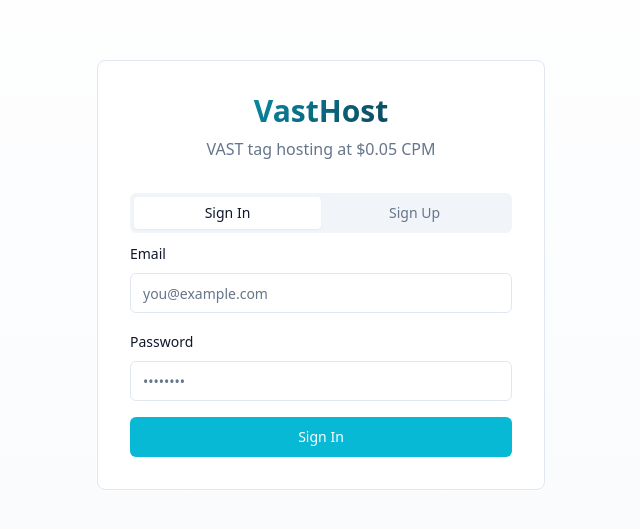
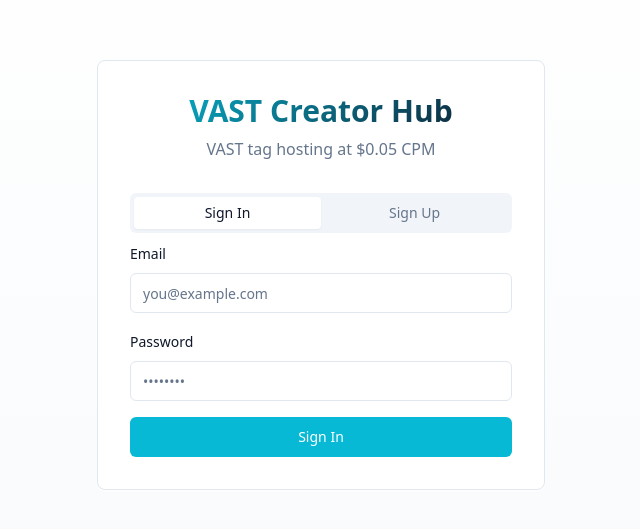
Before and after one commit to NiklasPromtech/cheap-vast-wizard, a React (Vite) app: page /auth in a window 1280 px wide. Shown: the part 125-654 px from the top of the page, without its empty margins (319-959 px from the left). Built offline with nearby package versions, Linux system fonts and the light colour scheme; the HTML template or start-up script is replaced by a standard one.

Commit message:
Update site name

```diff
--- a/index.html
+++ b/index.html
@@ -3,11 +3,11 @@
   <head>
     <meta charset="UTF-8" />
     <meta name="viewport" content="width=device-width, initial-scale=1.0" />
-    <title>VastHost - VAST Tag Hosting at $0.05 CPM</title>
+    <title>VAST Creator Hub - VAST Tag Hosting at $0.05 CPM</title>
     <meta name="description" content="Host your video advertising VAST tags at 80% below market rates. Simple, fast, and reliable infrastructure for your marketing campaigns at just $0.05 CPM." />
-    <meta name="author" content="VastHost" />
+    <meta name="author" content="VAST Creator Hub" />
 
-    <meta property="og:title" content="VastHost - VAST Tag Hosting at $0.05 CPM" />
+    <meta property="og:title" content="VAST Creator Hub - VAST Tag Hosting at $0.05 CPM" />
     <meta property="og:description" content="Host your video advertising VAST tags at 80% below market rates. Simple, fast, and reliable infrastructure at just $0.05 CPM." />
     <meta property="og:type" content="website" />
     <meta property="og:image" content="https://lovable.dev/opengraph-image-p98pqg.png" />
--- a/src/pages/Auth.tsx
+++ b/src/pages/Auth.tsx
@@ -57,7 +57,7 @@ const Auth = () => {
     } else {
       toast({
         title: "Account created!",
-        description: "Welcome to VastHost",
+        description: "Welcome to VAST Creator Hub",
       });
     }
 
@@ -70,7 +70,7 @@ const Auth = () => {
         <div className="text-center mb-8">
           <Link to="/">
             <h1 className="text-3xl font-bold bg-gradient-primary bg-clip-text text-transparent mb-2">
-              VastHost
+              VAST Creator Hub
             </h1>
           </Link>
           <p className="text-muted-foreground">VAST tag hosting at $0.05 CPM</p>
--- a/src/pages/Dashboard.tsx
+++ b/src/pages/Dashboard.tsx
@@ -162,7 +162,7 @@ const Dashboard = () => {
       <header className="border-b bg-background/95 backdrop-blur">
         <div className="container mx-auto px-4 py-4 flex items-center justify-between">
           <h1 className="text-2xl font-bold bg-gradient-primary bg-clip-text text-transparent">
-            VastHost
+            VAST Creator Hub
           </h1>
           <Button variant="outline" onClick={signOut} className="gap-2">
             <LogOut className="w-4 h-4" />
--- a/src/pages/Landing.tsx
+++ b/src/pages/Landing.tsx
@@ -10,7 +10,7 @@ const Landing = () => {
       <header className="border-b bg-background/95 backdrop-blur supports-[backdrop-filter]:bg-background/60">
         <div className="container mx-auto px-4 py-4 flex items-center justify-between">
           <h1 className="text-2xl font-bold bg-gradient-primary bg-clip-text text-transparent">
-            VastHost
+            VAST Creator Hub
           </h1>
           <Link to="/auth">
             <Button variant="outline" className="border-accent text-accent hover:bg-accent hover:text-accent-foreground">
@@ -136,7 +136,7 @@ const Landing = () => {
       {/* Footer */}
       <footer className="border-t bg-background/95 backdrop-blur">
         <div className="container mx-auto px-4 py-8 text-center text-muted-foreground">
-          <p>© 2024 VastHost. All rights reserved.</p>
+          <p>© 2024 VAST Creator Hub. All rights reserved.</p>
         </div>
       </footer>
     </div>
```
